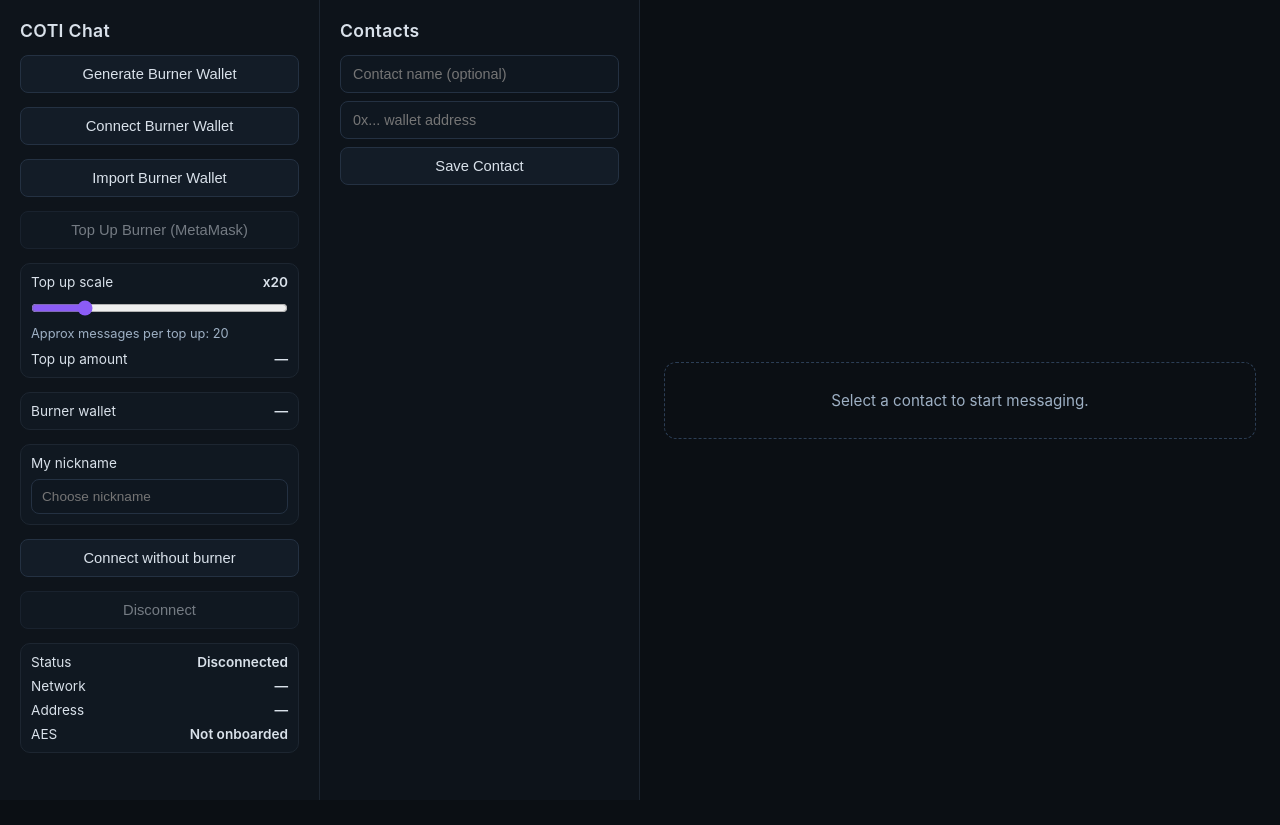
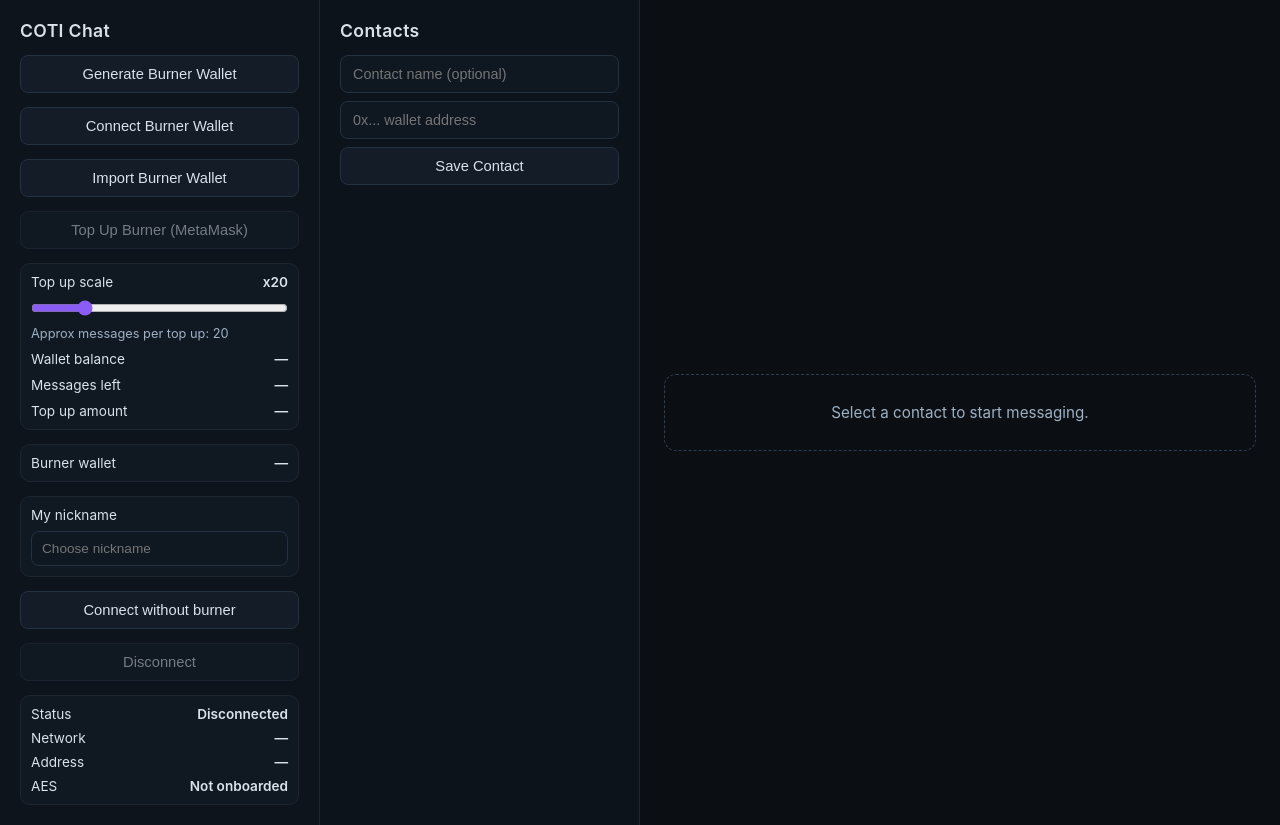
Before and after one commit to RosuLaurentiu/coti-messaging-app, a React (Vite) app: page / in a window 1280 px wide. Before the commit the page ends 800 px from the top, so only its background shows below. Built offline with nearby package versions, Linux system fonts and the light colour scheme.

Commit message:
Show burner balance and messages left in top-up panel

```diff
--- a/src/App.tsx
+++ b/src/App.tsx
@@ -541,8 +541,11 @@
   const [sending, setSending] = useState(false);
   const [syncingHistory, setSyncingHistory] = useState(false);
   const [topUpAmountWei, setTopUpAmountWei] = useState<bigint | null>(null);
+  const [requiredFeeWei, setRequiredFeeWei] = useState<bigint | null>(null);
+  const [burnerBalanceWei, setBurnerBalanceWei] = useState<bigint | null>(null);
   const [topUpMultiplier, setTopUpMultiplier] = useState(20);
   const [loadingTopUpQuote, setLoadingTopUpQuote] = useState(false);
+  const [topUpMetricsNonce, setTopUpMetricsNonce] = useState(0);
   const [error, setError] = useState<string>('');
   const [activeProvider, setActiveProvider] = useState<Eip1193Provider | null>(null);
   const activeProviderRef = useRef<Eip1193Provider | null>(null);
@@ -602,6 +605,13 @@
     [walletAddress, sessionOnboardInfo]
   );
   const burnerAddress = burnerWalletRef.current?.address ?? (activeSignerSource === 'burner' ? walletAddress : '');
+  const estimatedMessagesLeft = useMemo(() => {
+    if (requiredFeeWei === null || burnerBalanceWei === null || requiredFeeWei <= 0n) {
+      return null;
+    }
+
+    return burnerBalanceWei / requiredFeeWei;
+  }, [requiredFeeWei, burnerBalanceWei]);
 
   const setConnectedProvider = (provider: Eip1193Provider | null) => {
     activeProviderRef.current = provider;
@@ -766,11 +776,18 @@
         topUpAmount = calculateTopUpAmount(requiredFee, topUpMultiplier);
       }
 
+      if (topUpAmount === null) {
+        throw new Error('Unable to calculate top-up amount.');
+      }
+
       const tx = await funderSigner.sendTransaction({
         to: burnerAddress,
         value: topUpAmount
       });
       await tx.wait();
+
+      setBurnerBalanceWei((previous) => (previous !== null ? previous + topUpAmount : previous));
+      setTopUpMetricsNonce((previous) => previous + 1);
 
       await initializeBurnerWallet('stored');
     } catch (fundError) {
@@ -1402,6 +1419,9 @@
 
       setMessageInput('');
       await syncConversationHistory();
+      if (activeSignerSource === 'burner') {
+        setTopUpMetricsNonce((previous) => previous + 1);
+      }
     } catch (sendError) {
       const message = sendError instanceof Error ? sendError.message : 'Failed to send message.';
       setError(message);
@@ -1520,6 +1540,8 @@
 
     if (!burnerAddress || !isWalletAddress(burnerAddress)) {
       setTopUpAmountWei(null);
+      setRequiredFeeWei(null);
+      setBurnerBalanceWei(null);
       setLoadingTopUpQuote(false);
       return;
     }
@@ -1530,13 +1552,20 @@
         const cotiEthers = await loadCotiEthersModule();
         const readProvider = await loadCotiReadProvider(true);
         const readContract = new cotiEthers.Contract(CHAT_CONTRACT_ADDRESS, CHAT_CONTRACT_ABI, readProvider);
-        const requiredFee = (await readContract.feeAmount()) as bigint;
+        const [requiredFee, burnerBalance] = (await Promise.all([
+          readContract.feeAmount(),
+          readProvider.getBalance(burnerAddress)
+        ])) as [bigint, bigint];
         if (!cancelled) {
+          setRequiredFeeWei(requiredFee);
+          setBurnerBalanceWei(burnerBalance);
           setTopUpAmountWei(calculateTopUpAmount(requiredFee, topUpMultiplier));
         }
       } catch {
         if (!cancelled) {
           setTopUpAmountWei(null);
+          setRequiredFeeWei(null);
+          setBurnerBalanceWei(null);
         }
       } finally {
         if (!cancelled) {
@@ -1550,7 +1579,7 @@
     return () => {
       cancelled = true;
     };
-  }, [burnerAddress, topUpMultiplier]);
+  }, [burnerAddress, topUpMultiplier, topUpMetricsNonce]);
 
   useEffect(() => {
     if (!walletAddress || chainId !== COTI_NETWORK.chainIdDecimal) {
@@ -1691,6 +1720,26 @@
             aria-label="Top up multiplier"
           />
           <p>Approx messages per top up: {topUpMultiplier}</p>
+          <div className="meta-row">
+            <span>Wallet balance</span>
+            <strong>
+              {loadingTopUpQuote
+                ? 'Calculating...'
+                : burnerBalanceWei !== null
+                  ? `${formatCotiAmount(burnerBalanceWei)} COTI`
+                  : '—'}
+            </strong>
+          </div>
+          <div className="meta-row">
+            <span>Messages left</span>
+            <strong>
+              {loadingTopUpQuote
+                ? 'Calculating...'
+                : estimatedMessagesLeft !== null
+                  ? estimatedMessagesLeft.toString()
+                  : '—'}
+            </strong>
+          </div>
           <div className="meta-row">
             <span>Top up amount</span>
             <strong>
```
